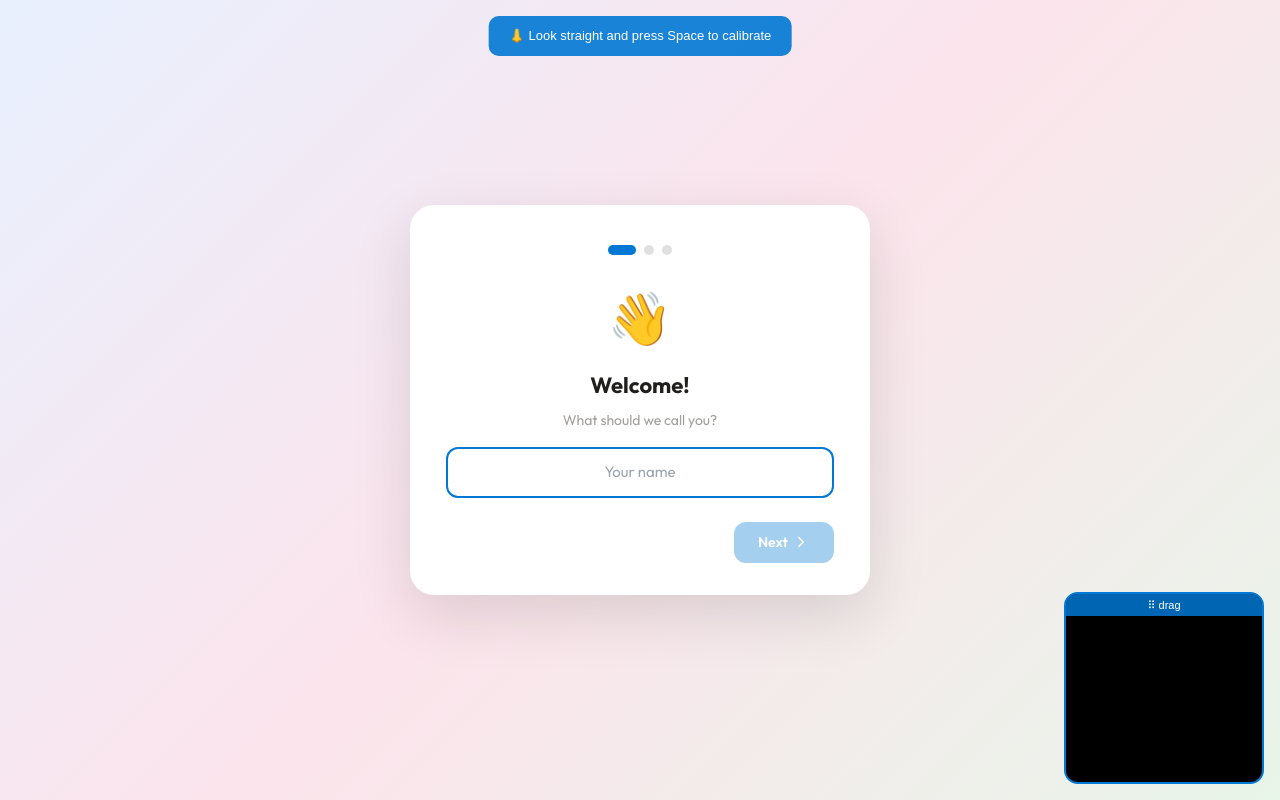
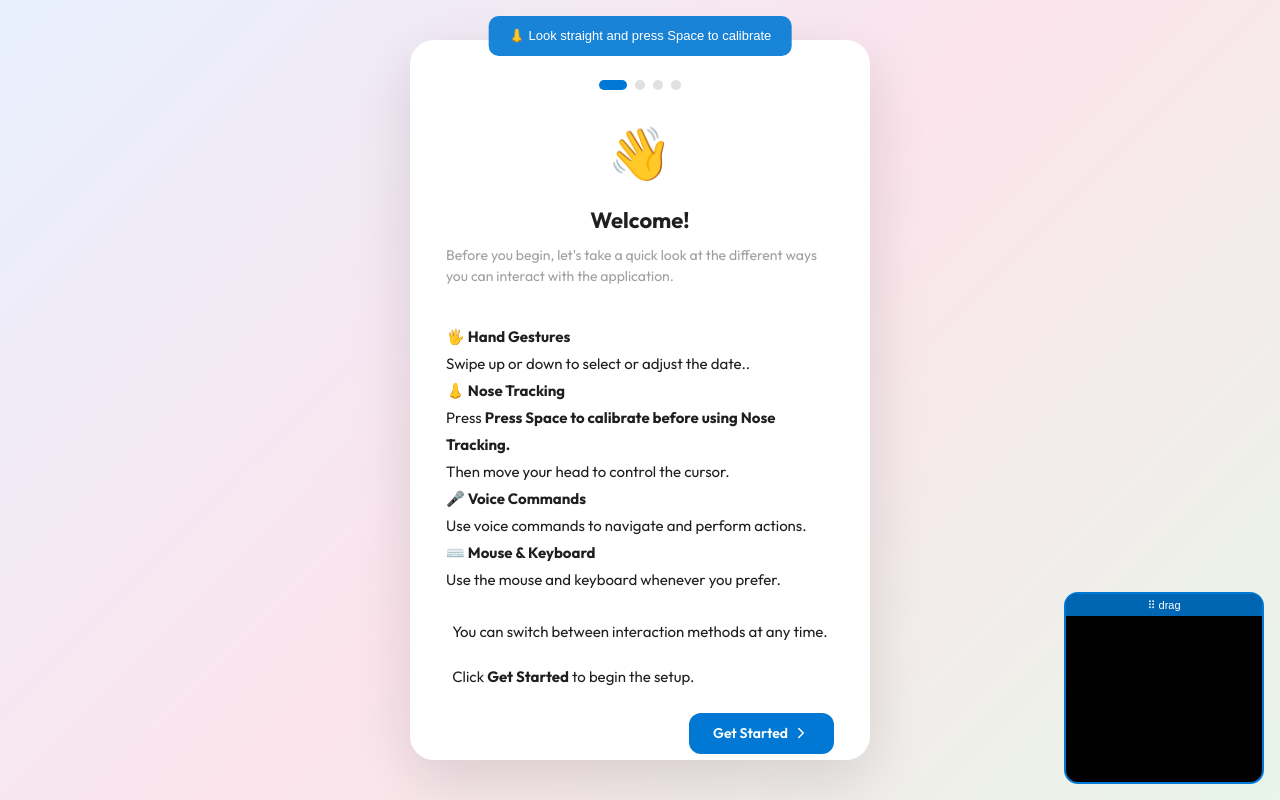
Before and after one commit to zahrarezaei96/hci-todo, a React (Vite) app: page / in a window 1280 px wide. Built offline with nearby package versions, Linux system fonts and the light colour scheme.

Commit message:
Add onboarding guide for multimodal interaction

```diff
--- a/src/components/Onboarding.tsx
+++ b/src/components/Onboarding.tsx
@@ -33,11 +33,12 @@ export function Onboarding({ onComplete }: Props) {
   }, []);
 
   function canNext() {
-    if (step === 0) return name.trim().length >= 2;
-    if (step === 1) return gender !== null && birthday !== '' && !birthday.includes('undefined') && birthday.split('-').every(p => p && p !== '01' || true);
-    if (step === 2) return avatar !== '';
-    return false;
-  }
+  if (step === 0) return true;
+  if (step === 1) return name.trim().length >= 2;
+  if (step === 2) return gender !== null && birthday !== "" && !birthday.includes("undefined");
+  if (step === 3) return avatar !== "";
+  return false;
+}
 
   function finish() {
     if (!gender || !avatar) return;
@@ -52,14 +53,48 @@ export function Onboarding({ onComplete }: Props) {
 
         {/* Progress dots */}
         <div className="ob-dots">
-          {[0, 1, 2].map(i => (
+          {[0, 1, 2, 3].map(i => (
             <div key={i} className={`ob-dot ${step === i ? 'ob-dot--active' : ''} ${step > i ? 'ob-dot--done' : ''}`}>
               {step > i ? <Check size={10} /> : null}
             </div>
           ))}
         </div>
+        {step === 0 && (
+  <div className="ob-step">
+    <div className="ob-emoji">👋</div>
 
-        {step === 0 && (
+<h1 className="ob-title">Welcome!</h1>
+
+<p className="ob-sub">
+  Before you begin, let's take a quick look at the different ways you can interact with the application.
+</p>
+
+    <div style={{ textAlign: "left", marginTop: 20, lineHeight: "1.8" }}>
+
+  <p>🖐 <strong>Hand Gestures</strong><br />
+  Swipe up or down to select or adjust the date..</p>
+
+  <p>👃 <strong>Nose Tracking</strong><br />
+  Press <strong>Press Space to calibrate before using Nose Tracking.</strong><br />
+Then move your head to control the cursor.</p>
+
+  <p>🎤 <strong>Voice Commands</strong><br />
+ Use voice commands to navigate and perform actions.</p>
+
+  <p>⌨️ <strong>Mouse & Keyboard</strong><br />
+  Use the mouse and keyboard whenever you prefer.</p>
+
+</div>
+
+    <p style={{ marginTop: 20 }}>
+  You can switch between interaction methods at any time.
+  <br /><br />
+  Click <strong>Get Started</strong> to begin the setup.
+</p>
+  </div>
+)}
+
+        {step === 1 && (
           <div className="ob-step">
             <div className="ob-emoji">👋</div>
             <h1 className="ob-title">Welcome!</h1>
@@ -71,7 +106,7 @@ export function Onboarding({ onComplete }: Props) {
           </div>
         )}
 
-        {step === 1 && (
+        {step === 2 && (
           <div className="ob-step">
             <div className="ob-emoji">🎂</div>
             <h1 className="ob-title">Tell us about you</h1>
@@ -125,7 +160,7 @@ export function Onboarding({ onComplete }: Props) {
           </div>
         )}
 
-        {step === 2 && (
+        {step === 3 && (
           <div className="ob-step">
             <div className="ob-emoji">{avatar || (gender === 'male' ? '👨' : '👩')}</div>
             <h1 className="ob-title">Pick your avatar</h1>
@@ -145,10 +180,10 @@ export function Onboarding({ onComplete }: Props) {
               <ChevronLeft size={18} /> Back
             </button>
           ) : <div />}
-          {step < 2 ? (
+          {step < 3 ? (
             <button className={`ob-next ${canNext() ? '' : 'ob-next--disabled'}`}
               onClick={() => canNext() && setStep(step + 1)}>
-              Next <ChevronRight size={18} />
+              Get Started <ChevronRight size={18} />
             </button>
           ) : (
             <button className={`ob-next ${canNext() ? '' : 'ob-next--disabled'}`}
```
